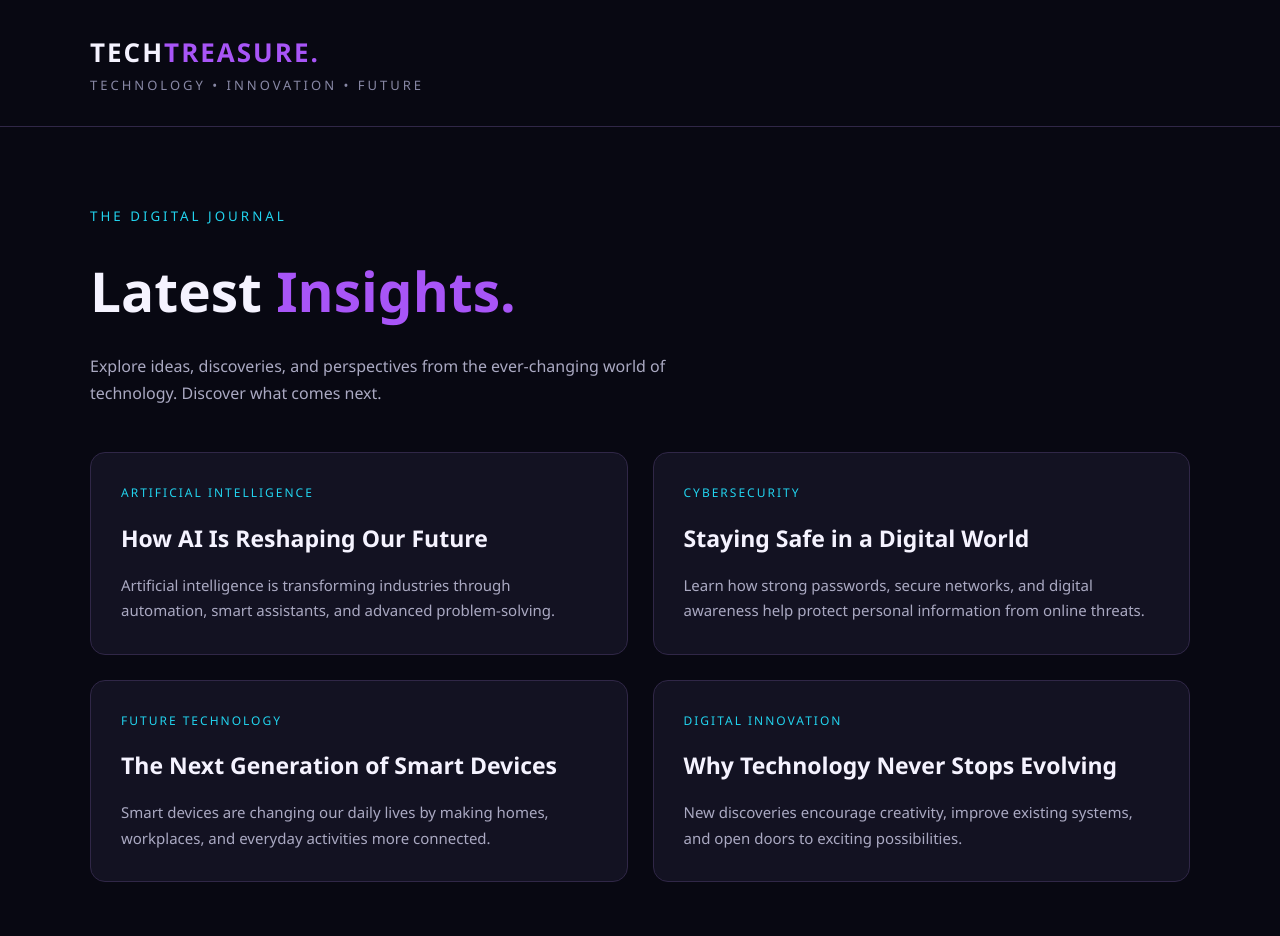
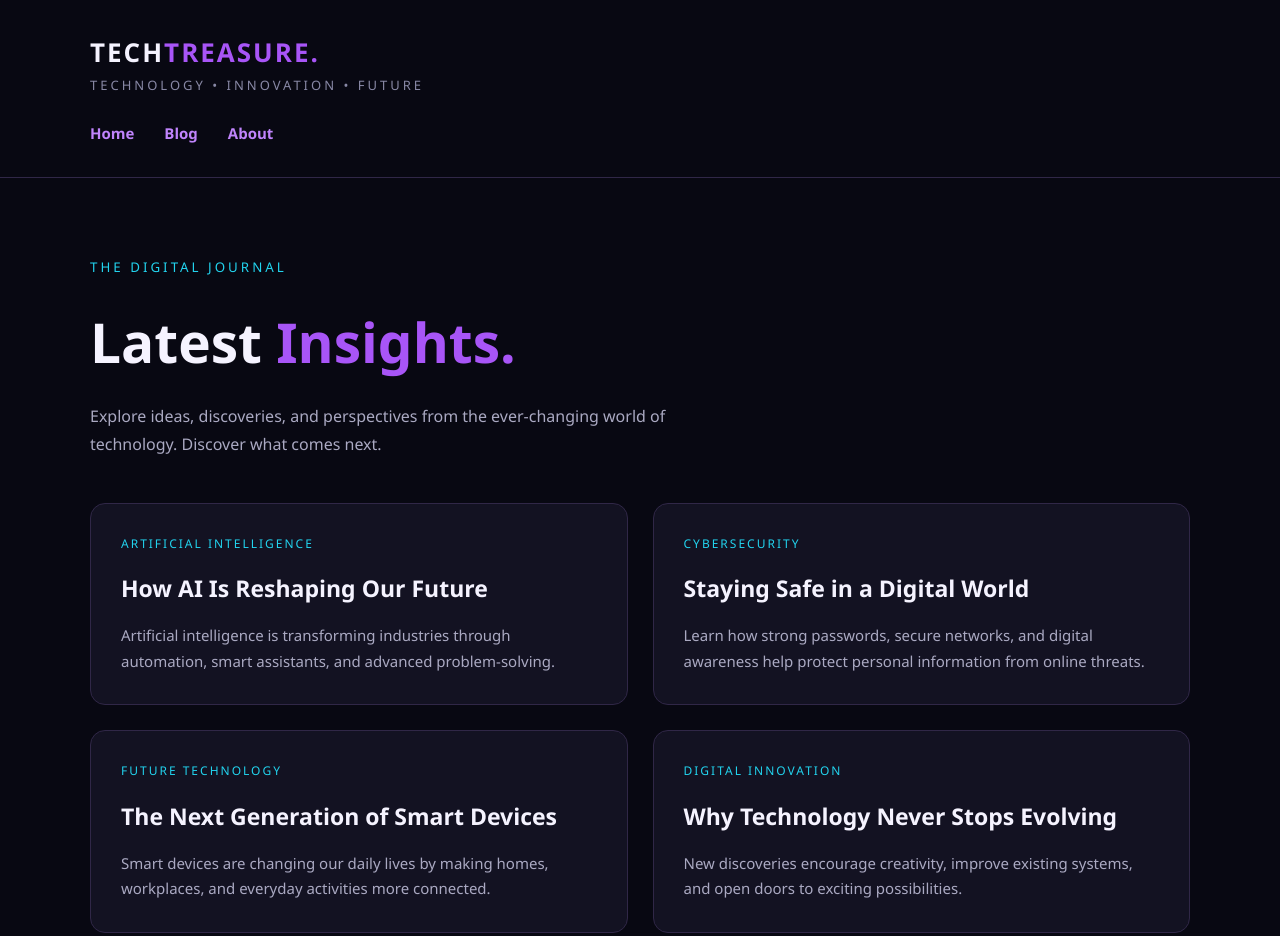
Before and after one commit to WaniaKanwal13/My-First-Project, a plain HTML site: page blog.html in a window 1280 px wide. Shown: the top 936 px of the page. Drawn offline with Linux system fonts and the light colour scheme.

Commit message:
Added navigation bar to website

```diff
--- a/blog.html
+++ b/blog.html
@@ -123,6 +123,24 @@
                 grid-template-columns: 1fr;
             }
         }
+        .navbar {
+    display: flex;
+    gap: 30px;
+    margin-top: 25px;
+}
+
+.navbar a {
+    color: #c084fc;
+    text-decoration: none;
+    font-size: 15px;
+    font-weight: 600;
+    transition: 0.3s;
+}
+
+.navbar a:hover {
+    color: #22d3ee;
+    text-shadow: 0 0 12px #22d3ee;
+}
     </style>
 </head>
 
@@ -132,6 +150,11 @@
         <div class="container">
             <div class="logo">TECH<span>TREASURE.</span></div>
             <div class="subtitle">TECHNOLOGY • INNOVATION • FUTURE</div>
+            <nav class="navbar">
+    <a href="home.html">Home</a>
+    <a href="blog.html">Blog</a>
+    <a href="#about">About</a>
+</nav>
         </div>
     </header>
 
```
Also changed, not shown: home.html (+23 -0 lines).
